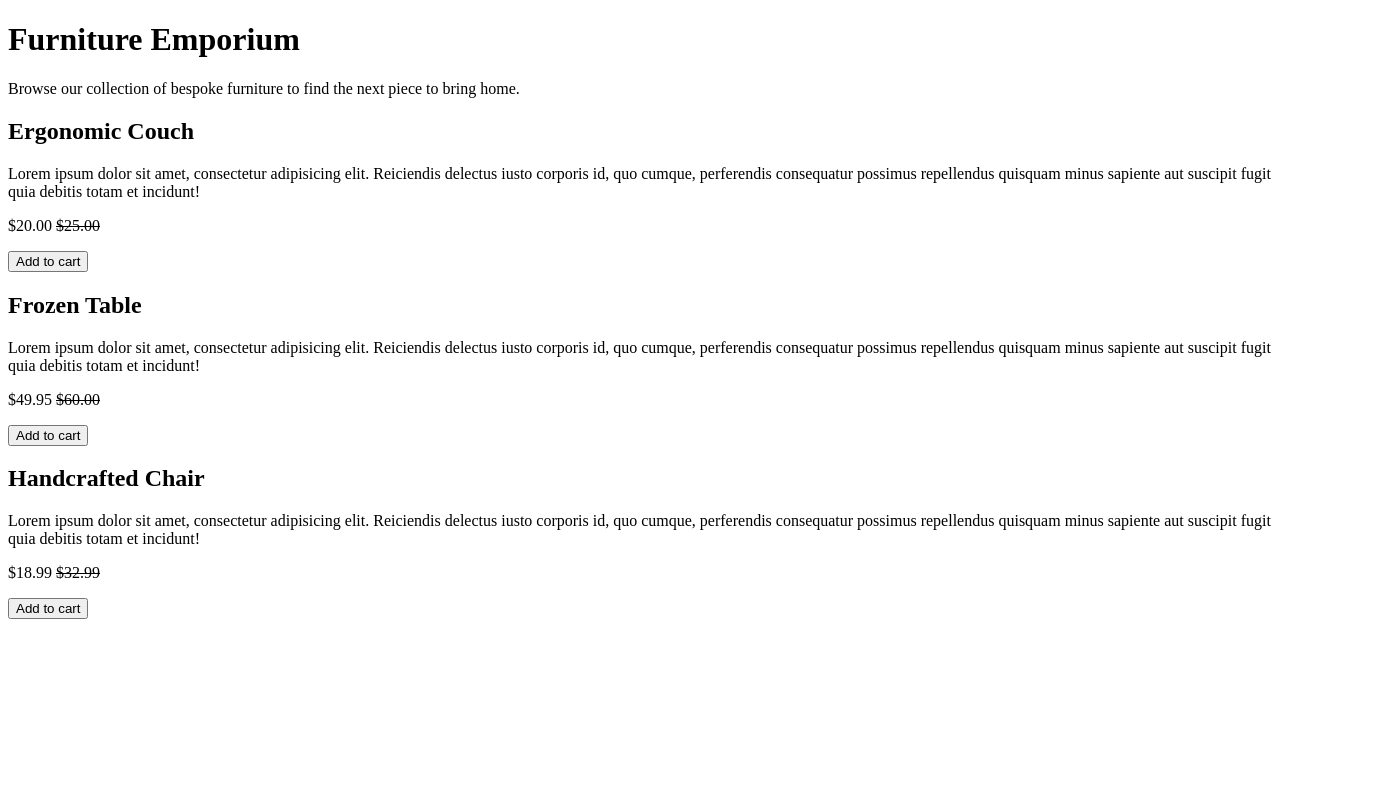
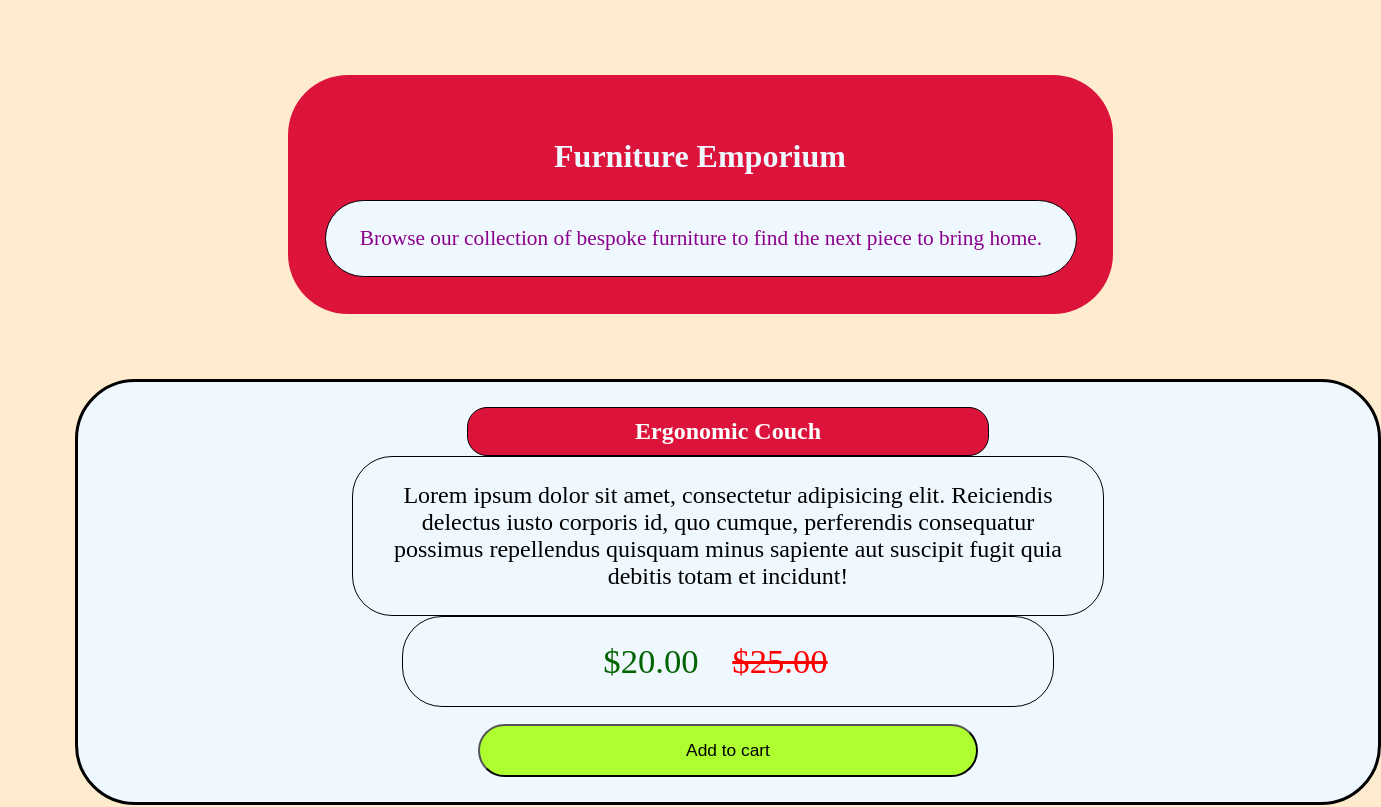
Before and after one commit to Rezzins/Fur-emp-work, a plain HTML site: page index.html in a window 1280 px wide. Shown: the top 807 px of the page, 1381 px wide, since content can reach past the window. Drawn offline with Linux system fonts and the light colour scheme.

Commit message:
Styled Website

```diff
--- a/index.css
+++ b/index.css
@@ -0,0 +1,70 @@
+*{
+    margin: 0 auto;
+    background-color: blanchedalmond;
+    width:1250px;
+    padding: 25px;
+}
+button {
+    background-color: greenyellow;
+    margin-left: 30%;
+    margin-top:1.3567%;
+    border-radius: 40px;
+    width: 500px;
+    padding: 14px;
+    text-align: center;
+    font-size: 13pt;
+
+}
+header{
+    background-color: crimson;
+    border-radius: 60px;
+    margin: 0 auto;
+    padding: 3%;
+    width: 750px;
+}
+h1{
+    text-align: center;
+    background-color: crimson;
+    width: 600px;
+    border-radius: 50px;
+    color: aliceblue;
+}
+p{
+    text-align: center;
+    width: 700px;
+    border-radius: 40px;
+    border: 1px solid black;
+    background-color: aliceblue;
+    font-size: 18pt;
+}
+.prices{
+    font-size: 26pt;
+    color:darkgreen;
+    width: 600px;
+}
+.oldprices{
+    color: red;
+    background-color: aliceblue;
+}
+h2{
+    text-align: center;
+    background-color:crimson;
+    color: white;
+    border-radius: 20px;
+    padding: 10px;
+    margin:0 auto;
+    width: 500px;
+    border: 1px solid black;
+}
+article{
+     border:3px solid black;
+     background-color: aliceblue;
+     border-radius: 60px;
+     margin-top: 65px;
+}
+.top{
+    background-color: aliceblue;
+    color: darkmagenta;
+    font-size: 16pt;
+
+}
--- a/index.html
+++ b/index.html
@@ -1,13 +1,14 @@
 <!DOCTYPE html>
 <html lang="en">
   <head>
+    <link rel="stylesheet" href="index.css" />
     <title>Furniture Emporium</title>
   </head>
   <body>
     <main>
       <header>
         <h1>Furniture Emporium</h1>
-        <p>
+        <p class="top">
           Browse our collection of bespoke furniture to find the next piece to
           bring home.
         </p>
@@ -20,7 +21,7 @@
           possimus repellendus quisquam minus sapiente aut suscipit fugit quia
           debitis totam et incidunt!
         </p>
-        <p>$20.00 <s>$25.00</s></p>
+        <p class="prices">$20.00 <s class="oldprices">$25.00</s></p>
         <button>Add to cart</button>
       </article>
       <article>
@@ -31,7 +32,7 @@
           possimus repellendus quisquam minus sapiente aut suscipit fugit quia
           debitis totam et incidunt!
         </p>
-        <p>$49.95 <s>$60.00</s></p>
+        <p class="prices">$49.95 <s class="oldprices">$60.00</s></p>
         <button>Add to cart</button>
       </article>
       <article>
@@ -42,7 +43,7 @@
           possimus repellendus quisquam minus sapiente aut suscipit fugit quia
           debitis totam et incidunt!
         </p>
-        <p>$18.99 <s>$32.99</s></p>
+        <p class="prices">$18.99 <s class="oldprices">$32.99</s></p>
         <button>Add to cart</button>
       </article>
     </main>
```
